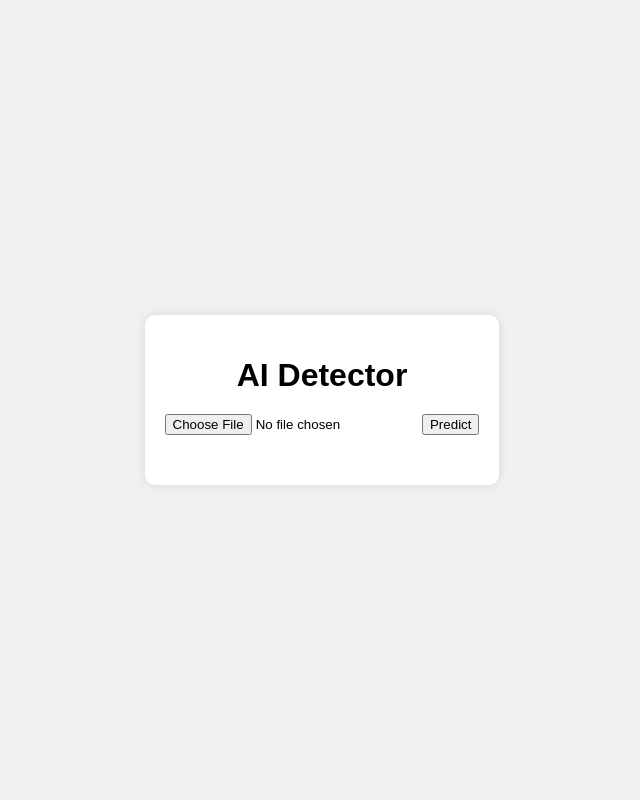
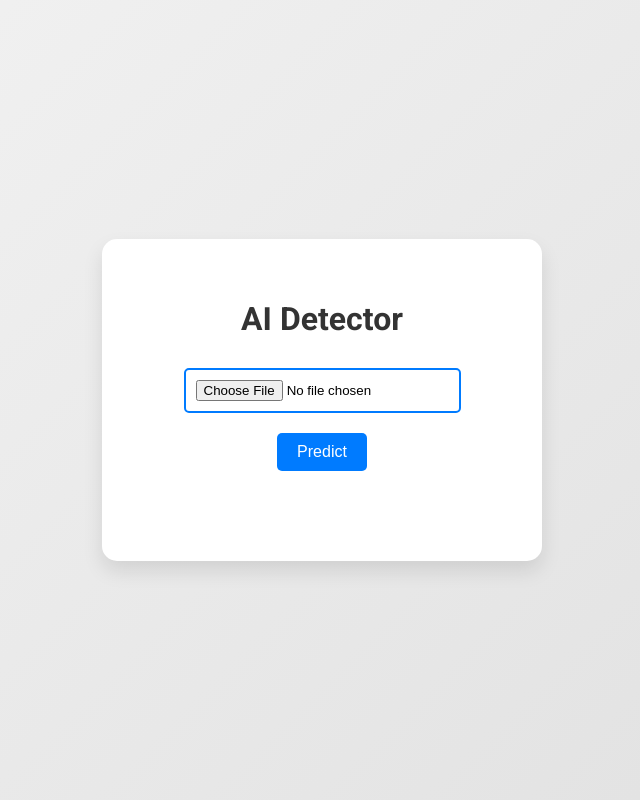
Before and after one commit to MrBinit/ResNet-AI-image-detection, a Flask app: page / in a window 1280 px wide. Shown: the whole page, without its empty margins (318-958 px from the left). Run offline with Flask 3, Linux system fonts and the light colour scheme.

Commit message:
UI changes

```diff
--- a/Templates/index.html
+++ b/Templates/index.html
@@ -5,14 +5,18 @@
     <meta name="viewport" content="width=device-width, initial-scale=1.0">
     <title>AI Detector</title>
     <link rel="stylesheet" href="{{ url_for('static', filename='css/styles.css') }}">
+    <link href="https://fonts.googleapis.com/css2?family=Roboto:wght@300;400;700&display=swap" rel="stylesheet">
 </head>
 <body>
     <div class="container">
         <h1>AI Detector</h1>
-        <div class="input-section">
-            <input type="file" id="imageInput" accept="image/*">
-            <button id="predictButton">Predict</button>
-        </div>
+        <form method="post" enctype="multipart/form-data">
+            <div class="input-section">
+                <input type="file" name="file" id="imageInput" accept="image/*">
+                <img id="imagePreview" src="#" alt="Image Preview" style="display:none;">
+                <button type="submit" id="predictButton">Predict</button>
+            </div>
+        </form>
         <div id="loading" class="loading">Loading...</div>
         <div id="result" class="result"></div>
     </div>
--- a/static/css/styles.css
+++ b/static/css/styles.css
@@ -1,41 +1,120 @@
 body {
-    font-family: Arial, sans-serif;
+    font-family: 'Roboto', sans-serif;
     display: flex;
     justify-content: center;
     align-items: center;
     height: 100vh;
     margin: 0;
-    background-color: #f0f0f0;
+    background: linear-gradient(135deg, #f3f3f3, #e0e0e0);
 }
 
 .container {
     text-align: center;
     background: white;
-    padding: 20px;
-    border-radius: 10px;
-    box-shadow: 0 0 10px rgba(0, 0, 0, 0.1);
+    padding: 40px 20px;
+    border-radius: 15px;
+    box-shadow: 0 10px 20px rgba(0, 0, 0, 0.1);
+    max-width: 400px;
+    width: 100%;
 }
 
 h1 {
-    margin-bottom: 20px;
+    margin-bottom: 30px;
+    font-weight: 700;
+    color: #333;
 }
 
-.input-section {
-    margin-bottom: 20px;
+.input-section, .result-section {
+    display: flex;
+    flex-direction: column;
+    align-items: center;
+    margin-bottom: 30px;
 }
 
 #imageInput {
-    margin-bottom: 10px;
+    margin-bottom: 20px;
+    padding: 10px;
+    border: 2px solid #007BFF;
+    border-radius: 5px;
+    cursor: pointer;
+}
+
+#imagePreview {
+    max-width: 100%;
+    max-height: 300px;
+    margin-bottom: 20px;
+    border: 2px solid #ddd;
+    border-radius: 5px;
+}
+
+.result-section img {
+    max-width: 100%;
+    max-height: 300px;
+    margin-bottom: 20px;
+    border: 2px solid #ddd;
+    border-radius: 5px;
+}
+
+#predictButton {
+    background-color: #007BFF;
+    color: white;
+    padding: 10px 20px;
+    border: none;
+    border-radius: 5px;
+    cursor: pointer;
+    font-size: 16px;
+    transition: background-color 0.3s;
+}
+
+#predictButton:hover {
+    background-color: #0056b3;
 }
 
 #loading {
     display: none;
     margin-top: 20px;
     color: #007BFF;
+    font-weight: 400;
+    font-size: 18px;
+    animation: loadingAnimation 1s infinite;
+}
+
+@keyframes loadingAnimation {
+    0% { opacity: 1; }
+    50% { opacity: 0.5; }
+    100% { opacity: 1; }
 }
 
 #result {
     margin-top: 20px;
     font-size: 18px;
     font-weight: bold;
+    color: #333;
+    padding: 10px;
+    border-radius: 5px;
+    transition: all 0.3s ease;
 }
+
+#result.ai-generated {
+    background-color: #ffdddd;
+    color: #ff0000;
+}
+
+#result.not-ai-generated {
+    background-color: #ddffdd;
+    color: #00aa00;
+}
+
+.back-button {
+    margin-top: 20px;
+    text-decoration: none;
+    background-color: #007BFF;
+    color: white;
+    padding: 10px 20px;
+    border-radius: 5px;
+    transition: background-color 0.3s;
+}
+
+.back-button:hover {
+    background-color: #0056b3;
+}
--- a/static/js/script.js
+++ b/static/js/script.js
@@ -1,3 +1,20 @@
+document.getElementById('imageInput').addEventListener('change', function(event) {
+    const imagePreview = document.getElementById('imagePreview');
+    const file = event.target.files[0];
+    const reader = new FileReader();
+
+    reader.onload = function(e) {
+        imagePreview.src = e.target.result;
+        imagePreview.style.display = 'block';
+    }
+
+    if (file) {
+        reader.readAsDataURL(file);
+    } else {
+        imagePreview.style.display = 'none';
+    }
+});
+
 document.getElementById('predictButton').addEventListener('click', function() {
     const imageInput = document.getElementById('imageInput');
     const loading = document.getElementById('loading');
@@ -10,13 +27,5 @@ document.getElementById('predictButton').addEventListener('click', function() {
 
     loading.style.display = 'block';
     result.textContent = '';
-
-    // Simulate a loading and prediction process
-    setTimeout(() => {
-        loading.style.display = 'none';
-        // This is where you would normally handle the prediction logic
-        // For demonstration, we'll just randomly decide if the image is AI-generated or not
-        const isAIGenerated = Math.random() > 0.5;
-        result.textContent = isAIGenerated ? 'The image is AI generated.' : 'The image is not AI generated.';
-    }, 2000); // Simulate 2 seconds of loading time
+    result.classList.remove('ai-generated', 'not-ai-generated');
 });
```
Also changed, not shown: Templates/result.html (+13 -5 lines), static/uploads/nepal.png (added).
